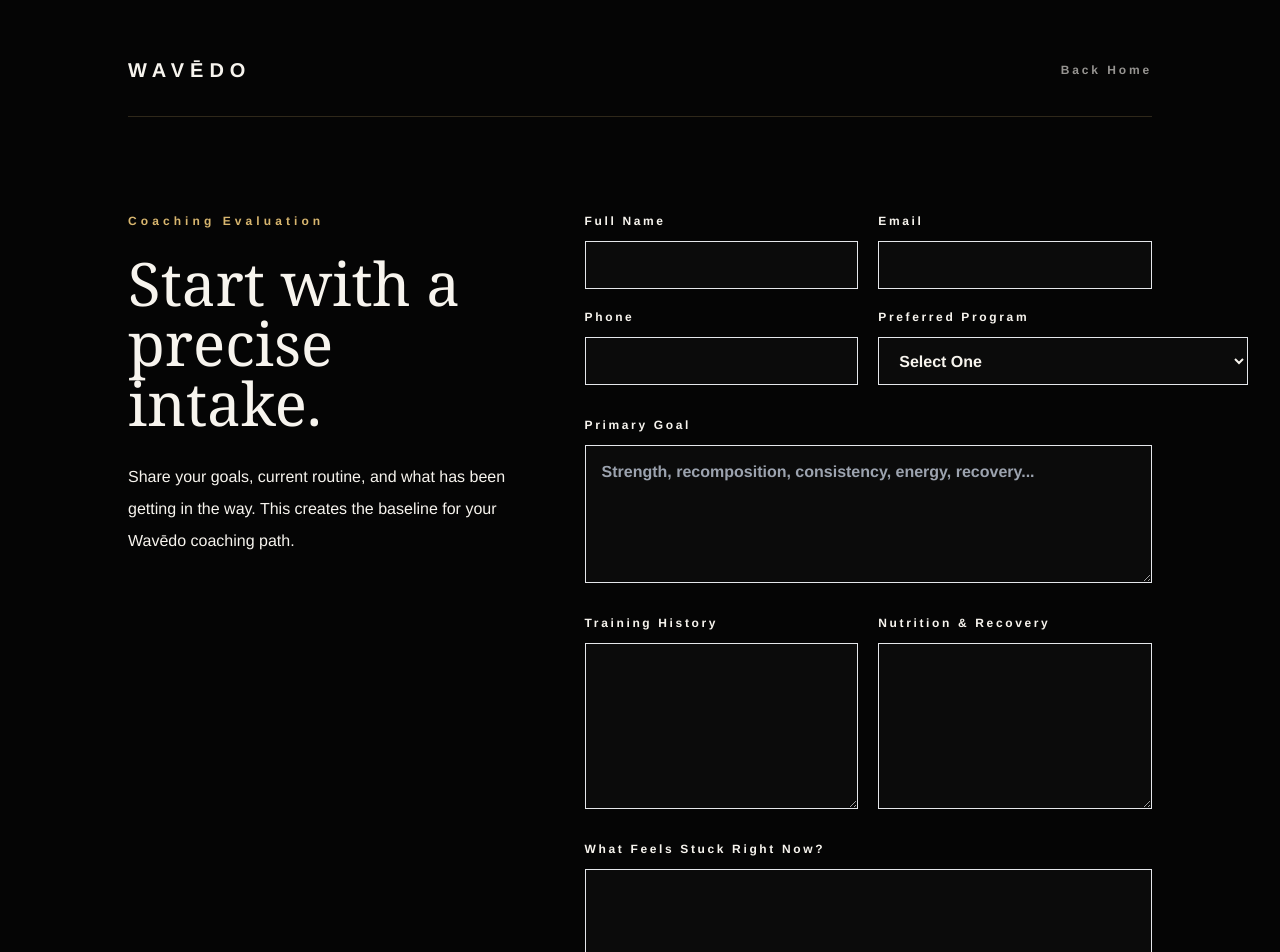
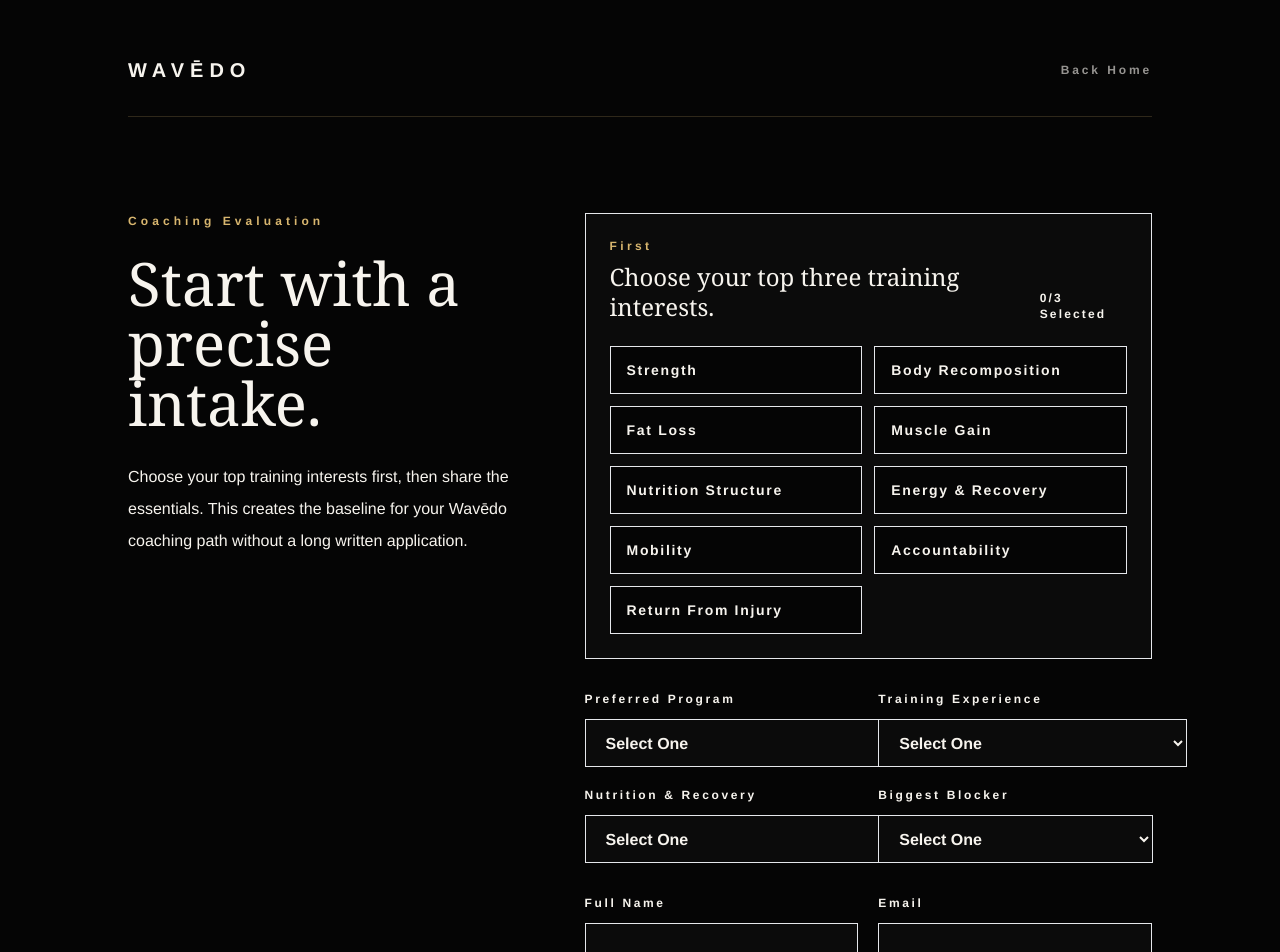
Before and after one commit to quantumeduardo/wavedo, a Next.js app: page /apply in a window 1280 px wide. Shown: the top 952 px of the page. Built offline with nearby package versions, Linux system fonts and the light colour scheme.

Commit message:
Simplify coaching intake form

```diff
--- a/app/apply/page.tsx
+++ b/app/apply/page.tsx
@@ -31,8 +31,9 @@ export default function ApplyPage() {
               Start with a precise intake.
             </h1>
             <p className="mt-7 text-base leading-8 text-bone/64">
-              Share your goals, current routine, and what has been getting in
-              the way. This creates the baseline for your Wavēdo coaching path.
+              Choose your top training interests first, then share the essentials.
+              This creates the baseline for your Wavēdo coaching path without a
+              long written application.
             </p>
           </div>
 
--- a/components/IntakeForm.tsx
+++ b/components/IntakeForm.tsx
@@ -9,16 +9,77 @@ const programOptions = [
   "12-Week Strength & Body Recomposition",
 ];
 
+const trainingInterestOptions = [
+  "Strength",
+  "Body Recomposition",
+  "Fat Loss",
+  "Muscle Gain",
+  "Nutrition Structure",
+  "Energy & Recovery",
+  "Mobility",
+  "Accountability",
+  "Return From Injury",
+];
+
+const experienceOptions = [
+  "New to structured training",
+  "Returning after time away",
+  "Consistent but plateaued",
+  "Experienced and needs precision",
+];
+
+const nutritionOptions = [
+  "Need simple structure",
+  "Need macro guidance",
+  "Eating well but inconsistent",
+  "Need recovery and energy support",
+];
+
+const blockerOptions = [
+  "Consistency",
+  "Too many random programs",
+  "Schedule",
+  "Nutrition confusion",
+  "Low energy or recovery",
+  "Pain or injury considerations",
+];
+
 export function IntakeForm() {
   const [submitted, setSubmitted] = useState(false);
   const [notice, setNotice] = useState("");
   const [isSubmitting, setIsSubmitting] = useState(false);
+  const [selectedInterests, setSelectedInterests] = useState<string[]>([]);
+  const [interestError, setInterestError] = useState("");
+
+  function toggleInterest(interest: string) {
+    setInterestError("");
+    setSelectedInterests((current) => {
+      if (current.includes(interest)) {
+        return current.filter((item) => item !== interest);
+      }
+
+      if (current.length === 3) {
+        return current;
+      }
+
+      return [...current, interest];
+    });
+  }
 
   async function handleSubmit(event: FormEvent<HTMLFormElement>) {
     event.preventDefault();
+
+    if (selectedInterests.length !== 3) {
+      setInterestError("Choose your top three training interests.");
+      return;
+    }
+
     setIsSubmitting(true);
     const formData = new FormData(event.currentTarget);
-    const fields = Object.fromEntries(formData.entries());
+    const fields = {
+      topTrainingInterests: selectedInterests.join(", "),
+      ...Object.fromEntries(formData.entries()),
+    };
 
     try {
       const response = await fetch("/api/notify", {
@@ -77,6 +138,123 @@ export function IntakeForm() {
   return (
     <form onSubmit={handleSubmit} className="grid gap-8">
       {/* Edit intake fields and labels here. */}
+      <section className="border border-champagne/24 bg-graphite p-5 sm:p-6">
+        <div className="flex flex-col gap-2 sm:flex-row sm:items-end sm:justify-between">
+          <div>
+            <p className="text-xs font-semibold tracking-[0.28em] text-champagne">
+              First
+            </p>
+            <h2 className="mt-2 font-display text-2xl leading-tight text-bone">
+              Choose your top three training interests.
+            </h2>
+          </div>
+          <p className="text-xs font-semibold tracking-[0.18em] text-bone/54">
+            {selectedInterests.length}/3 Selected
+          </p>
+        </div>
+
+        <div className="mt-6 grid gap-3 sm:grid-cols-2">
+          {trainingInterestOptions.map((interest) => {
+            const isSelected = selectedInterests.includes(interest);
+
+            return (
+              <button
+                key={interest}
+                type="button"
+                onClick={() => toggleInterest(interest)}
+                aria-pressed={isSelected}
+                className={`min-h-12 border px-4 text-left text-sm font-semibold tracking-[0.12em] transition ${
+                  isSelected
+                    ? "border-champagne bg-champagne text-ink"
+                    : "border-bone/14 bg-ink text-bone/72 hover:border-champagne hover:text-bone"
+                }`}
+              >
+                {interest}
+              </button>
+            );
+          })}
+        </div>
+
+        {interestError ? (
+          <p className="mt-4 text-sm text-champagne">{interestError}</p>
+        ) : null}
+      </section>
+
+      <div className="grid gap-5 md:grid-cols-2">
+        <label className="grid gap-3 text-xs font-semibold tracking-[0.22em] text-bone/72">
+          Preferred Program
+          <select
+            required
+            name="program"
+            defaultValue=""
+            className="min-h-12 border border-bone/14 bg-graphite px-4 text-base tracking-normal text-bone outline-none transition focus:border-champagne"
+          >
+            <option value="" disabled>
+              Select One
+            </option>
+            {programOptions.map((program) => (
+              <option key={program} value={program}>
+                {program}
+              </option>
+            ))}
+          </select>
+        </label>
+        <label className="grid gap-3 text-xs font-semibold tracking-[0.22em] text-bone/72">
+          Training Experience
+          <select
+            required
+            name="trainingExperience"
+            defaultValue=""
+            className="min-h-12 border border-bone/14 bg-graphite px-4 text-base tracking-normal text-bone outline-none transition focus:border-champagne"
+          >
+            <option value="" disabled>
+              Select One
+            </option>
+            {experienceOptions.map((experience) => (
+              <option key={experience} value={experience}>
+                {experience}
+              </option>
+            ))}
+          </select>
+        </label>
+        <label className="grid gap-3 text-xs font-semibold tracking-[0.22em] text-bone/72">
+          Nutrition & Recovery
+          <select
+            required
+            name="nutritionRecovery"
+            defaultValue=""
+            className="min-h-12 border border-bone/14 bg-graphite px-4 text-base tracking-normal text-bone outline-none transition focus:border-champagne"
+          >
+            <option value="" disabled>
+              Select One
+            </option>
+            {nutritionOptions.map((option) => (
+              <option key={option} value={option}>
+                {option}
+              </option>
+            ))}
+          </select>
+        </label>
+        <label className="grid gap-3 text-xs font-semibold tracking-[0.22em] text-bone/72">
+          Biggest Blocker
+          <select
+            required
+            name="biggestBlocker"
+            defaultValue=""
+            className="min-h-12 border border-bone/14 bg-graphite px-4 text-base tracking-normal text-bone outline-none transition focus:border-champagne"
+          >
+            <option value="" disabled>
+              Select One
+            </option>
+            {blockerOptions.map((blocker) => (
+              <option key={blocker} value={blocker}>
+                {blocker}
+              </option>
+            ))}
+          </select>
+        </label>
+      </div>
+
       <div className="grid gap-5 md:grid-cols-2">
         <label className="grid gap-3 text-xs font-semibold tracking-[0.22em] text-bone/72">
           Full Name
@@ -104,65 +282,15 @@ export function IntakeForm() {
             className="min-h-12 border border-bone/14 bg-graphite px-4 text-base tracking-normal text-bone outline-none transition focus:border-champagne"
           />
         </label>
-        <label className="grid gap-3 text-xs font-semibold tracking-[0.22em] text-bone/72">
-          Preferred Program
-          <select
-            required
-            name="program"
-            defaultValue=""
-            className="min-h-12 border border-bone/14 bg-graphite px-4 text-base tracking-normal text-bone outline-none transition focus:border-champagne"
-          >
-            <option value="" disabled>
-              Select One
-            </option>
-            {programOptions.map((program) => (
-              <option key={program} value={program}>
-                {program}
-              </option>
-            ))}
-          </select>
-        </label>
       </div>
 
       <label className="grid gap-3 text-xs font-semibold tracking-[0.22em] text-bone/72">
-        Primary Goal
+        Anything Eduardo Should Know?
         <textarea
-          required
-          name="goal"
+          name="notes"
           rows={4}
           className="border border-bone/14 bg-graphite px-4 py-3 text-base leading-7 tracking-normal text-bone outline-none transition focus:border-champagne"
-          placeholder="Strength, recomposition, consistency, energy, recovery..."
-        />
-      </label>
-
-      <div className="grid gap-5 md:grid-cols-2">
-        <label className="grid gap-3 text-xs font-semibold tracking-[0.22em] text-bone/72">
-          Training History
-          <textarea
-            required
-            name="trainingHistory"
-            rows={5}
-            className="border border-bone/14 bg-graphite px-4 py-3 text-base leading-7 tracking-normal text-bone outline-none transition focus:border-champagne"
-          />
-        </label>
-        <label className="grid gap-3 text-xs font-semibold tracking-[0.22em] text-bone/72">
-          Nutrition & Recovery
-          <textarea
-            required
-            name="nutritionRecovery"
-            rows={5}
-            className="border border-bone/14 bg-graphite px-4 py-3 text-base leading-7 tracking-normal text-bone outline-none transition focus:border-champagne"
-          />
-        </label>
-      </div>
-
-      <label className="grid gap-3 text-xs font-semibold tracking-[0.22em] text-bone/72">
-        What Feels Stuck Right Now?
-        <textarea
-          required
-          name="stuck"
-          rows={4}
-          className="border border-bone/14 bg-graphite px-4 py-3 text-base leading-7 tracking-normal text-bone outline-none transition focus:border-champagne"
+          placeholder="Optional: injury considerations, schedule limits, timeline, or anything personal to your goals."
         />
       </label>
 
```
